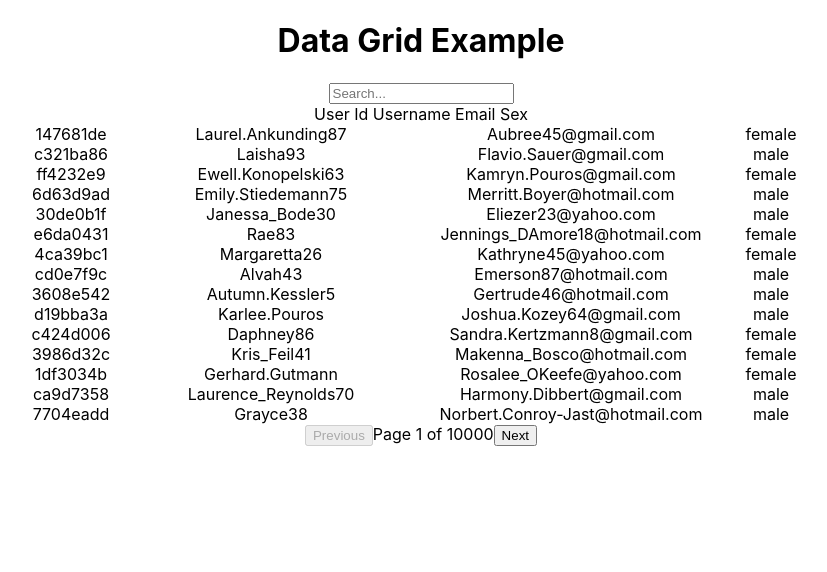
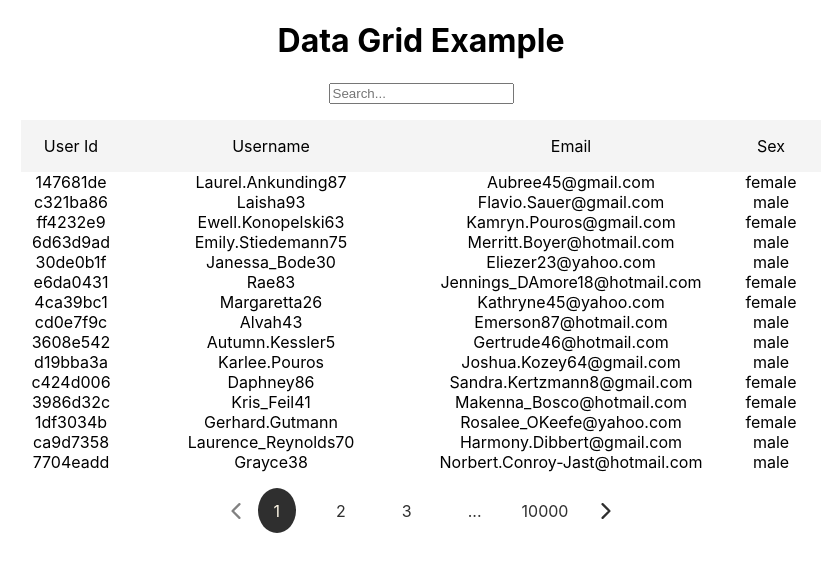
Before and after one commit to awesomepluszhang/react-data-grid, a React (Create React App) app: page / in a window 1280 px wide. Shown: the top 572 px of the page, without its empty margins (219-1046 px from the left). Built offline with nearby package versions, Linux system fonts and the light colour scheme.

Commit message:
Add stress test & twist styles

```diff
--- a/src/App.tsx
+++ b/src/App.tsx
@@ -17,6 +17,7 @@ function App() {
           height={30}
           pageSize={10}
         />
+        {/* <StressTest /> */}
     </div>
   );
 }
--- a/src/components/DataGrid.tsx
+++ b/src/components/DataGrid.tsx
@@ -1,7 +1,8 @@
 import { orderBy } from 'lodash';
-import React, { useState, useCallback, useMemo } from 'react';
+import React, { useState, useCallback, useMemo, memo, useRef } from 'react';
 import { VariableSizeGrid } from 'react-window';
 import styled from 'styled-components';
+import { Pagination } from './Pagination';
 
 const DEFAULT_ROW_HEIGHT = 20;
 interface Column<T> {
@@ -23,10 +24,27 @@ const StyledVariableSizeGrid = styled(VariableSizeGrid)`
   margin: auto;
 `;
 
-export const DataGrid = <T extends Record<string, any>>({ data, columns, pageSize }: DataGridProps<T>) => {
+const HeaderContainer = styled.div`
+  margin-top: 1em;
+`;
+
+const HeaderItem = styled.span`
+  display: inline-block;
+  background: rgb(244, 244, 244);
+  padding: 1em 0;
+`;
+
+const StyledPagination = styled(Pagination)`
+  margin: 1em;
+`;
+
+export const genericMemo: <C>(c: C) => C = memo;
+
+export const DataGrid = genericMemo(<T extends Record<string, any>>({ data, columns, height, pageSize }: DataGridProps<T>) => {
   const [filteredData, setFilteredData] = useState<T[]>(data);
-  const [currentPage, setCurrentPage] = useState(0);
+  const [currentPage, setCurrentPage] = useState(1);
   const [sortConfig, setSortConfig] = useState<{ key: keyof T; direction: Direction } | null>(null);
+  const gridRef = useRef<VariableSizeGrid>(null);
 
   const handleFilter = useCallback((e: React.ChangeEvent<HTMLInputElement>) => {
     const value = e.target.value.toLowerCase();
@@ -49,13 +67,10 @@ export const DataGrid = <T extends Record<string, any>>({ data, columns, pageSiz
 
   const totalRows = useMemo(() => filteredData.length, [filteredData.length]);
   const totalPages = useMemo(() =>  Math.ceil(totalRows / pageSize), [pageSize, totalRows]);
-  const nextPage = useCallback(() => {
-    setCurrentPage(prevPage => Math.min(prevPage + 1, totalPages - 1));
-  }, [totalPages]);
-
-  const prevPage = useCallback(() => {
-    setCurrentPage(prevPage => Math.max(prevPage - 1, 0));
-  }, []);
+  const handlePageChange = useCallback((page: number) => {
+    setCurrentPage(page);
+    gridRef.current?.scrollToItem({ align: 'start', rowIndex: (page - 1) * pageSize });
+  }, [pageSize]);
 
   const cellRenderer = ({ columnIndex, rowIndex, style }: { columnIndex: number, rowIndex: number, style: React.CSSProperties }) => {
     const item = filteredData[rowIndex];
@@ -70,14 +85,15 @@ export const DataGrid = <T extends Record<string, any>>({ data, columns, pageSiz
   return (
     <div>
       <input type="text" placeholder="Search..." onChange={handleFilter} />
-      <div>
+      <HeaderContainer>
         {columns.map(col => (
-          <span key={col.key as string} onClick={() => handleSort(col.key)}>
+          <HeaderItem key={col.key as string} onClick={() => handleSort(col.key)} style={{ width: col.width }}>
             {col.header} {sortConfig && sortConfig.key === col.key && (sortConfig.direction === 'asc' ? '▲' : '▼')}
-          </span>
+          </HeaderItem>
         ))}
-      </div>
+      </HeaderContainer>
       <StyledVariableSizeGrid
+        ref={gridRef}
         columnCount={columns.length}
         columnWidth={(index: number) => columns[index].width}
         rowCount={filteredData.length}
@@ -87,11 +103,13 @@ export const DataGrid = <T extends Record<string, any>>({ data, columns, pageSiz
       >
         {cellRenderer}
       </StyledVariableSizeGrid>
-      <div>
-        <button onClick={prevPage} disabled={currentPage === 0}>Previous</button>
-        <span>Page {currentPage + 1} of {totalPages}</span>
-        <button onClick={nextPage} disabled={currentPage === totalPages - 1}>Next</button>
-      </div>
+      <StyledPagination
+        total={totalPages}
+        page={currentPage}
+        onChange={handlePageChange}
+        siblingCount={0}
+        startBoundaryCount={3}
+      />
     </div>
   );
-};
+});
--- /dev/null
+++ b/src/components/Inline.tsx
@@ -0,0 +1,29 @@
+import styled from 'styled-components';
+import type { CSSProperties, HTMLAttributes } from 'react';
+
+interface InlineProps extends HTMLAttributes<HTMLDivElement> {
+    width?: CSSProperties['width'];
+    justifyContent?: CSSProperties['justifyContent'];
+    alignItems?: CSSProperties['alignItems'];
+    inset?: CSSProperties['padding'];
+    gap?: CSSProperties['marginLeft'];
+    grow?: boolean;
+    block?: boolean;
+    flex?: CSSProperties['flex'];
+  }
+
+export const Inline = styled.div<InlineProps>`
+    width: ${props => props.width};
+    display: ${props => (props.block ?? true ? 'flex' : 'inline-flex')};
+    flex-direction: row;
+    justify-content: ${props => props.justifyContent};
+    align-items: ${props => props.alignItems};
+    padding: ${props => props.inset || '0'};
+    ${props => (props.flex !== undefined ? `flex: ${props.flex};` : '')}
+    > * {
+        flex-grow: ${props => (props.grow ? 1 : 0)};
+    }
+    > * + * {
+        margin-left: ${props => props.gap || '1.5rem'};
+    }
+`;
--- /dev/null
+++ b/src/components/Pagination.tsx
@@ -0,0 +1,147 @@
+import { memo, forwardRef, HTMLAttributes, useCallback } from 'react';
+import styled from 'styled-components';
+import { useDualModeState } from '../hooks';
+import { Inline } from './Inline';
+import { calcRanges } from '../utils';
+import { last } from 'lodash';
+
+export type PaginationBaseProps = Omit<HTMLAttributes<HTMLDivElement>, 'onChange'> & {
+  total: number;
+  page?: number;
+  defaultPage?: number;
+  onChange?: (page: number) => void;
+  disabled?: boolean;
+  startBoundaryCount?: number;
+  endBoundaryCount?: number;
+  siblingCount?: number;
+};
+
+const Container = styled.div<{ disabled: boolean; }>`
+  display: flex;
+  align-items: center;
+  user-select: none;
+  opacity: ${({ disabled }) => (disabled ? 0.6 : 1)};
+  justify-content: center;
+  color: #2F2F2F;
+`;
+
+const PageControlSvg = styled.svg<{ disabled: boolean }>`
+  width: 1em;
+  flex: 0 0 1rem;
+  height: 1em;
+  stroke: #2F2F2F;
+  stroke-width: 2;
+  stroke-linecap: round;
+  stroke-linejoin: round;
+  margin: 14px;
+  cursor: pointer;
+  opacity: ${({ disabled }) => (disabled ? 0.6 : 1)};
+`;
+
+const StepItem = styled.span<{ active: boolean }>`
+  padding: 0.8rem 1em;
+  display: flex;
+  align-items: center;
+  justify-content: center;
+  border-radius: 50%;
+  background-color: ${({ active }) => (active ? '#2F2F2F' : 'transparent')};
+  color: ${({ active }) => (active ? '#FFF8E7' : 'inherit')};
+  cursor: pointer;
+`;
+
+
+export const Pagination = memo(
+  forwardRef<HTMLDivElement, PaginationBaseProps>((props, ref) => {
+    const {
+      total,
+      page,
+      defaultPage,
+      onChange,
+      disabled = false,
+      siblingCount = 1,
+      startBoundaryCount = 1,
+      endBoundaryCount = 1,
+      ...others
+    } = props;
+    const [finalPage, setInternalPage] = useDualModeState(defaultPage ?? 1, page);
+
+    const disablePrev = finalPage <= 1;
+    const handlePrev = useCallback(() => {
+      if (disablePrev || disabled) return;
+      setInternalPage(finalPage - 1);
+      onChange?.(finalPage - 1);
+    }, [finalPage, onChange, setInternalPage, disablePrev, disabled]);
+
+    const disableNext = finalPage >= total;
+    const handleNext = useCallback(() => {
+      if (disableNext || disabled) return;
+      setInternalPage(finalPage + 1);
+      onChange?.(finalPage + 1);
+    }, [finalPage, onChange, setInternalPage, disableNext, disabled]);
+
+    const goto = useCallback(
+      (target: number) => {
+        setInternalPage(target);
+        onChange?.(target);
+      },
+      [setInternalPage, onChange]
+    );
+
+    const defaultRenderPaginationItems = useCallback(
+        ({ page, total, goto }: { page: number; total: number; goto: (page: number) => void }) => {
+          const ranges = calcRanges({
+            active: page,
+            total,
+            startBoundaryCount,
+            endBoundaryCount,
+            siblingCount,
+          });
+
+          return (
+            <Inline gap="0.5rem">
+              {ranges.slice(0, -1).map((range, index) => (
+                <Inline key={index}>
+                  {range.map(num => (
+                    <StepItem key={num} onClick={() => goto(num)} active={num === page}>
+                      {num}
+                    </StepItem>
+                  ))}
+                  <StepItem active={false}>...</StepItem>
+                </Inline>
+              ))}
+              {last(ranges)?.map(num => (
+                <StepItem key={num} onClick={() => goto(num)} active={num === page}>
+                  {num}
+                </StepItem>
+              ))}
+            </Inline>
+          );
+        },
+        [siblingCount, startBoundaryCount, endBoundaryCount]
+      );
+
+    return (
+      <Container ref={ref} disabled={disabled} {...others}>
+        <PageControlSvg
+          data-control-type="prev_page"
+          onClick={handlePrev}
+          viewBox="0 0 8 14"
+          fill="none"
+          disabled={disablePrev}
+        >
+          <path d="M7 1L1 7L7 13" />
+        </PageControlSvg>
+        {defaultRenderPaginationItems({ page: finalPage, total, goto })}
+        <PageControlSvg
+          data-control-type="next_page"
+          onClick={handleNext}
+          viewBox="0 0 8 14"
+          fill="none"
+          disabled={disableNext}
+        >
+          <path d="M1 13L7 7L1 1" />
+        </PageControlSvg>
+      </Container>
+    );
+  })
+);
--- a/src/components/index.ts
+++ b/src/components/index.ts
@@ -1 +1,4 @@
+export * from './Inline';
 export * from './DataGrid';
+export * from './StressTest';
+export * from './Pagination';
--- /dev/null
+++ b/src/hooks/index.ts
@@ -0,0 +1 @@
+export * from './useDualModeState';
--- /dev/null
+++ b/src/hooks/useDualModeState.ts
@@ -0,0 +1,10 @@
+import { useState, Dispatch, SetStateAction } from 'react';
+
+export const useDualModeState = <T>(
+  defaultValue: T,
+  value?: T
+): [T, Dispatch<SetStateAction<T>>] => {
+  const [internalValue, setInternalValue] = useState<T>(defaultValue);
+  const finalValue = value !== undefined ? value : internalValue;
+  return [finalValue, setInternalValue];
+};
--- /dev/null
+++ b/src/utils/index.ts
@@ -0,0 +1 @@
+export * from './ranges';
--- /dev/null
+++ b/src/utils/ranges.ts
@@ -0,0 +1,56 @@
+import { last, range, first, sortBy } from 'lodash';
+
+export const isMergable = (range1: number[], range2: number[]) => {
+  const [leftRange, rightRange] = sortBy([range1, range2], range => range[0]);
+  const endA = last(leftRange)!;
+  const startB = first(rightRange)!;
+  return startB - endA <= 2;
+};
+
+export const mergeRange = (rangeA: number[], rangeB: number[]) => {
+  const startA = first(rangeA)!;
+  const endA = last(rangeA)!;
+  const startB = first(rangeB)!;
+  const endB = last(rangeB)!;
+  if (!isMergable(rangeA, rangeB)) {
+    throw new Error(`merging not mergable ranges: ${startA} --> ${endA} and ${startB} --> ${endB}`);
+  }
+  return range(Math.min(startA, startB), Math.max(endA, endB) + 1);
+};
+
+const mergeRanges = (ranges: number[][]): number[][] => {
+  const sortedRanges = sortBy(ranges, range => first(range));
+  return sortedRanges.reduce((result, range) => {
+    const lastRange = last(result);
+    if (lastRange && isMergable(lastRange, range)) {
+      return result.slice(0, -1).concat([mergeRange(lastRange, range)]);
+    }
+    return result.concat([range]);
+  }, [] as number[][]);
+};
+
+export const calcRanges = ({
+  active,
+  total,
+  startBoundaryCount,
+  endBoundaryCount,
+  siblingCount,
+}: {
+  active: number;
+  total: number;
+  startBoundaryCount: number;
+  endBoundaryCount: number;
+  siblingCount: number;
+}): number[][] => {
+  const normalizePageNumber = (page: number) => Math.min(Math.max(1, page), total);
+  const range1 = range(normalizePageNumber(1), normalizePageNumber(startBoundaryCount) + 1);
+  const range2 = range(
+    normalizePageNumber(active - siblingCount),
+    normalizePageNumber(active + siblingCount) + 1
+  );
+  const range3 = range(
+    normalizePageNumber(total - endBoundaryCount + 1),
+    normalizePageNumber(total) + 1
+  );
+  return mergeRanges([range1, range2, range3]);
+};
```
Also changed, not shown: src/components/StressTest.tsx (added, +49 -0 lines).
